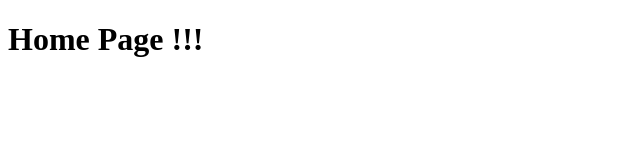
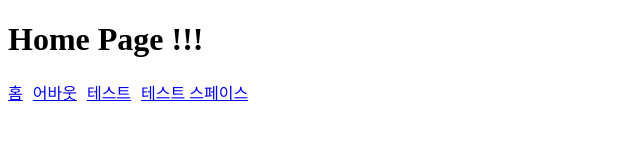
Before and after one commit to leehaneul623/my-blog-2022-05-31, a Gatsby site: page / in a window 1280 px wide. Shown: the whole page, without its empty margins (0-640 px from the left). Built offline with nearby package versions, Linux system fonts and the light colour scheme; Gatsby itself is replaced by a stand-in of ours.

Commit message:
GNB 추가

```diff
--- a/src/pages/index.js
+++ b/src/pages/index.js
@@ -1,3 +1,4 @@
+import { Link } from "gatsby";
 import React from "react";
 
 const IndexPage = () => {
@@ -5,6 +6,13 @@ const IndexPage = () => {
     <main>
       <title>Home Page ???</title>
       <h1>Home Page !!!</h1>
+
+      <div style={{ display: "flex", gap: 10 }}>
+        <Link to="/">홈</Link>
+        <Link to="/about">어바웃</Link>
+        <Link to="/test">테스트</Link>
+        <Link to="/test-space">테스트 스페이스</Link>
+      </div>
     </main>
   );
 };
```
Also changed, not shown: src/pages/about.js (+8 -0 lines), src/pages/test-space.js (+8 -0 lines), src/pages/test.js (+7 -3 lines).
